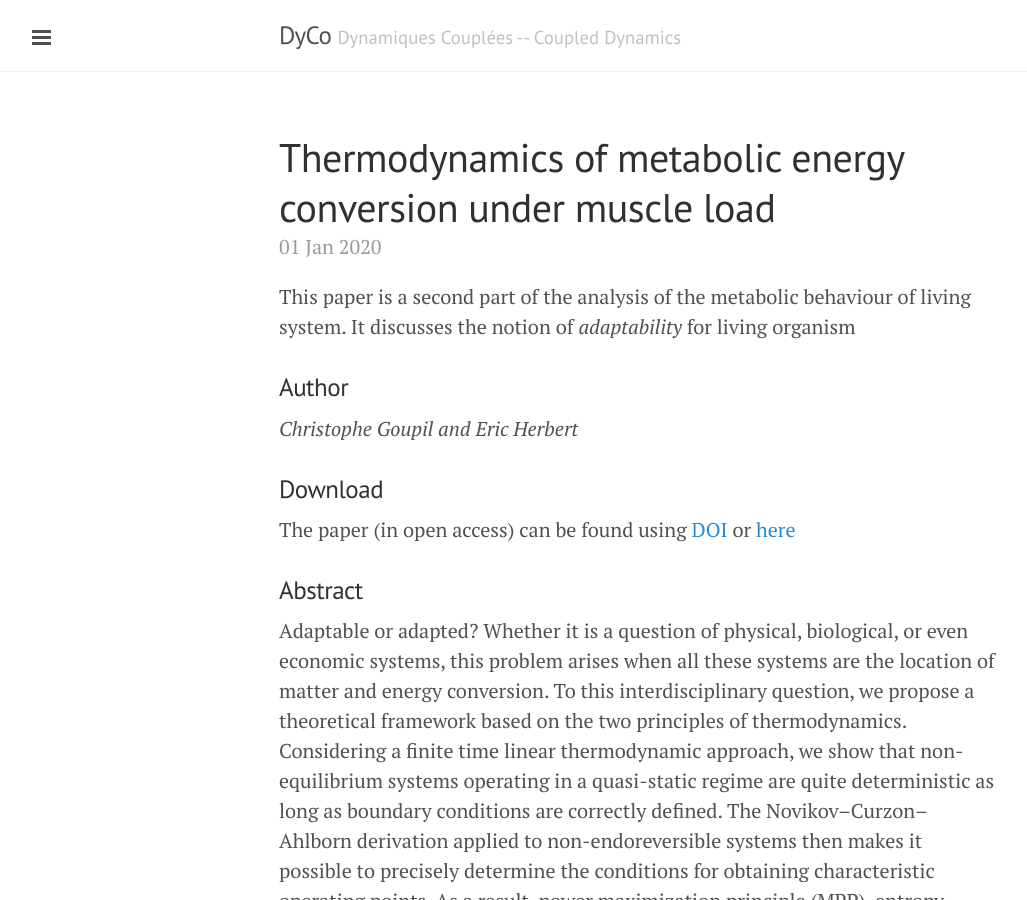
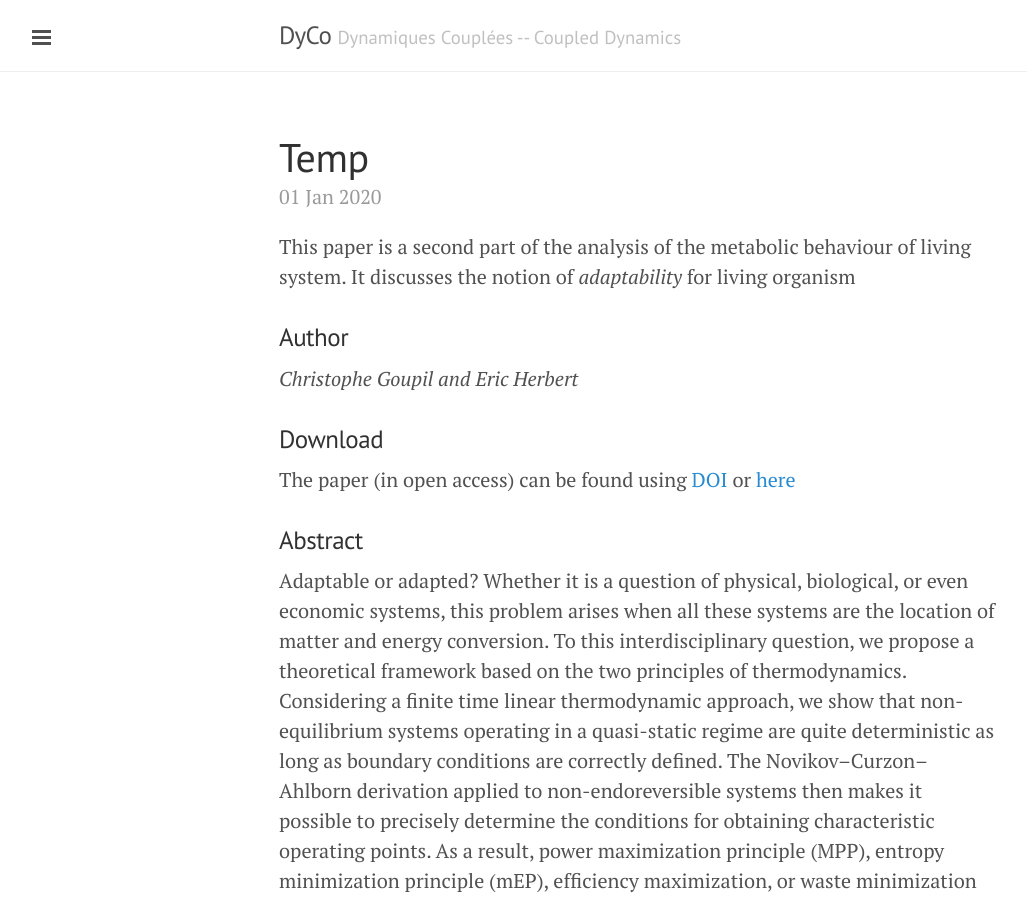
Before and after one commit to dyco-uparis/DyCo, a Jekyll site: the page built from _posts/2020-01-01-Adapted-or-Adaptable.md, in a window 1280 px wide and 900 px high. Shown: the whole window, without its empty margins (1-1028 px from the left). Built offline with Jekyll 4.4.1, drawn with Linux system fonts in a browser that asks for light colours.

Commit message:
Update 2020-01-01-Adapted-or-Adaptable.md

```diff
--- a/_posts/2020-01-01-Adapted-or-Adaptable.md
+++ b/_posts/2020-01-01-Adapted-or-Adaptable.md
@@ -1,6 +1,6 @@
 ---
 layout: post
-title: Thermodynamics of metabolic energy conversion under muscle load
+title: Temp
 ---
 
 This paper is a second part of the analysis of the metabolic behaviour of living system.
```
